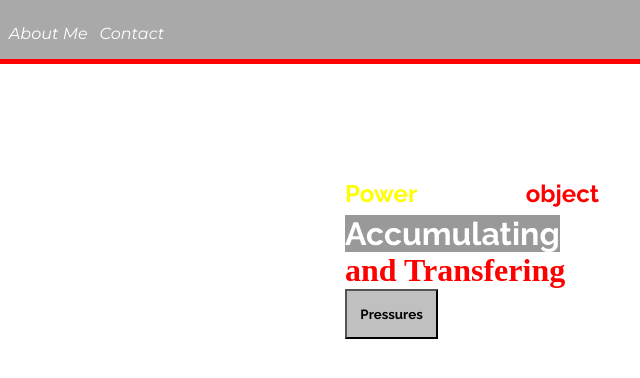
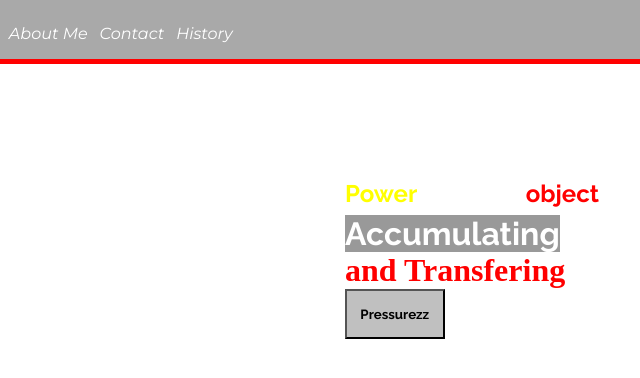
Before and after one commit to allset1492/1st-project, a plain HTML site: page Portfolio Tutorial/index.html in a window 1280 px wide. Shown: the full height of the page, 359-999 px from the left. Drawn offline with nearby package versions, Linux system fonts and the light colour scheme.

Commit message:
Second times changes
Spellings change and one new tab

```diff
--- a/Portfolio Tutorial/index.html
+++ b/Portfolio Tutorial/index.html
@@ -15,6 +15,7 @@
     			<li><a class="homeblack" href="portfolio.html">Portfolio</a></li>
     			<li><a class="homeblack" href="#">About Me</a></li>
     			<li><a class="homeblack" href="#">Contact</a></li>
+                <li><a class="homeblack" href="#">History</a></li>
     		</ul>
     	</nav>
     </header>
@@ -24,7 +25,7 @@
     	<h1 class="homea">Accumulating</h1>
     	<h1 class="homean">and Transfering</h1>
     	<br>
-    	<button class="p">Pressures</button>
+    	<button class="p">Pressurezz</button>
     </div>
 
 </body>
```
